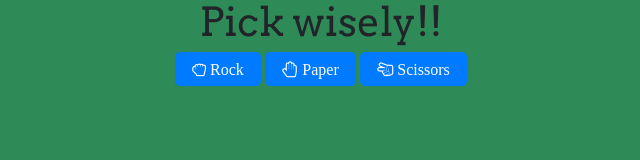
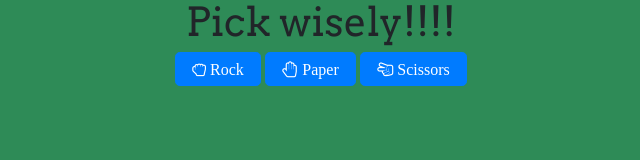
Before and after one commit to Nicholassully/rock-paper-scissor-game, a plain HTML site: page index.html in a window 1280 px wide. Shown: the top 160 px of the page, without its empty margins (319-959 px from the left). Drawn offline with nearby package versions, Linux system fonts and the light colour scheme.

Commit message:
add !! to pick wisely

```diff
--- a/index.html
+++ b/index.html
@@ -10,7 +10,7 @@
 </head>
 
 <body>
-  <h1 class="center fontStyle"> Pick wisely!! </h1>
+  <h1 class="center fontStyle"> Pick wisely!!!!</h1>
   <div class="center">
       <button id="rock" onclick="userInput('rock')" class="btn btn-primary btn-lg fa fa-hand-rock-o"> Rock</button>
       <button id="paper" onclick="userInput('paper')" class="btn btn-primary btn-lg fa fa-hand-paper-o"> Paper</button>
```
